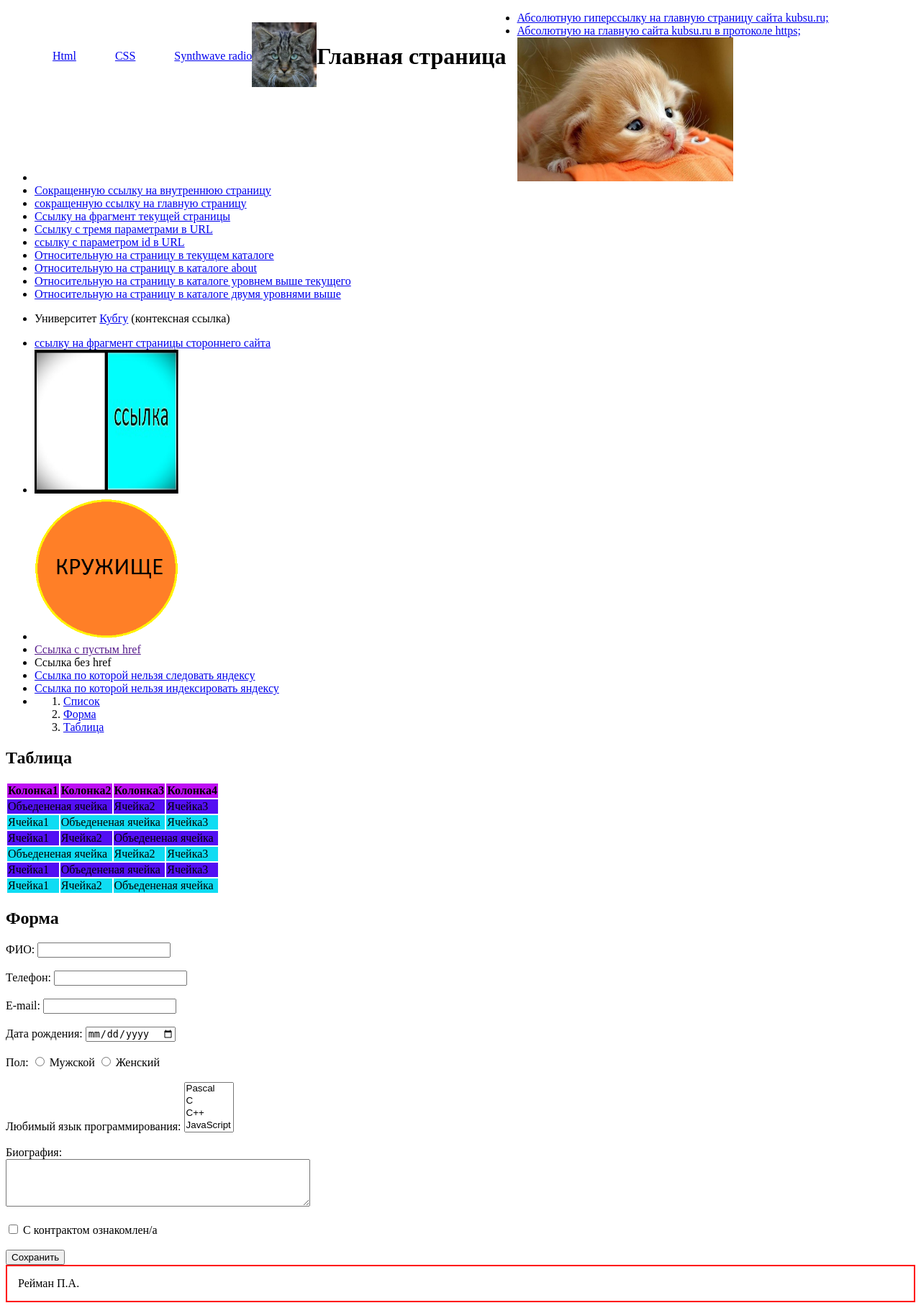
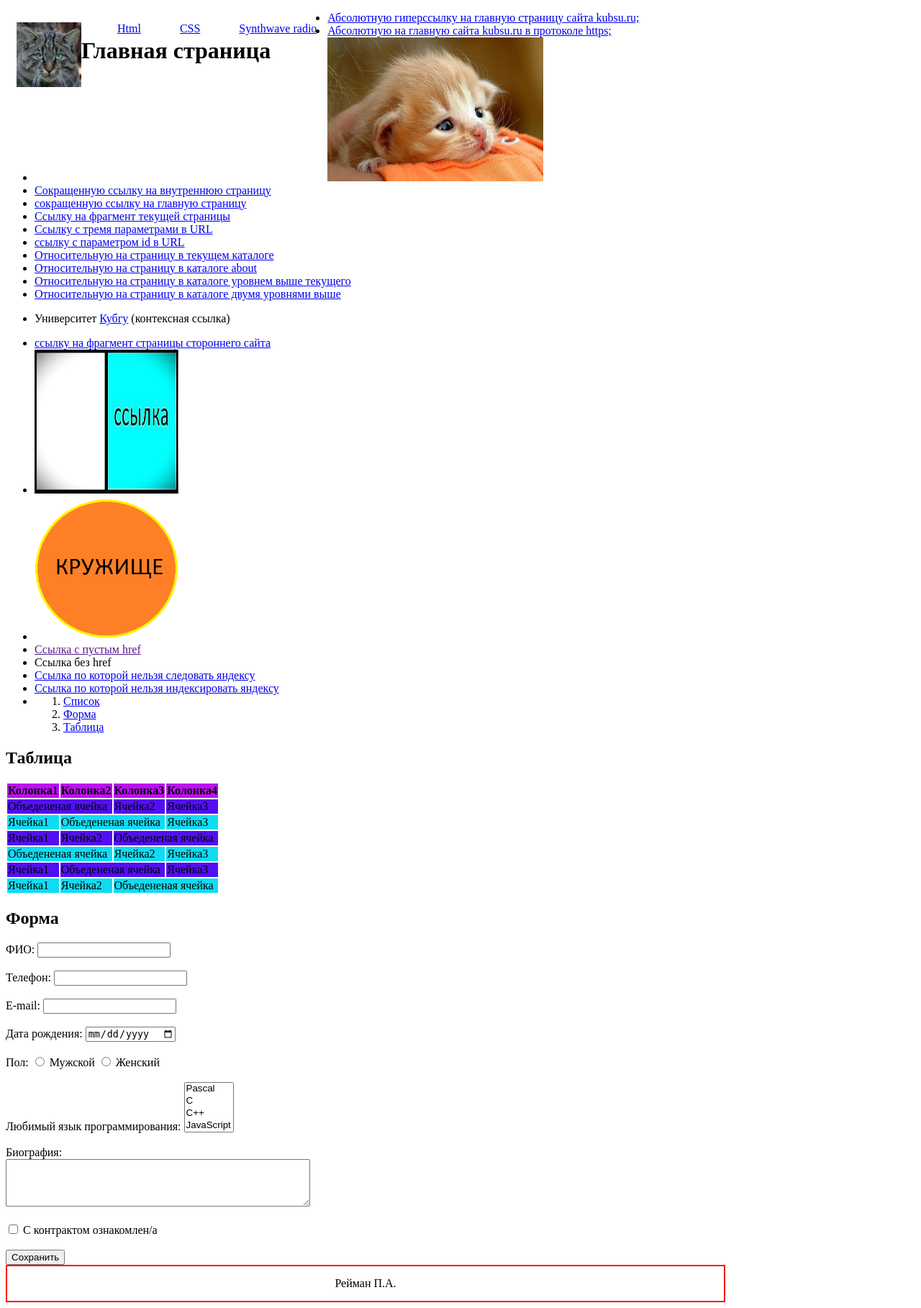
Before and after one commit to PavelReiman/PavelReiman.github.io, a PHP site: page /Two_lessons/index.html in a window 1280 px wide. Shown: the whole page at 72% size. Run offline with PHP 8.4, Linux system fonts and the light colour scheme.

Commit message:
Update style.css

```diff
--- a/Two_lessons/style.css
+++ b/Two_lessons/style.css
@@ -1,11 +1,10 @@
 .header{
-	max-width: 1408px;
+	max-width: 1000px;
 	margin: 0;
 	align-items: center;
 	padding: 15px 15px;
 	box-sizing: border-box;
 	float: inline-start;
-	display: flex;
 }
 .logo{
 	float: left;
@@ -21,14 +20,13 @@
 	margin-left: 50px;
 }
 .fotter{
-	max-width: 1408px;
+	max-width: 1000px;
 	margin: 0;
 	align-items: center;
 	padding: 15px 15px;
 	box-sizing: border-box;
 	text-align: center;
 	border: 2px solid red;
-	display: flex;
 }
 .one{
 	background: #BE0FF3;
```
